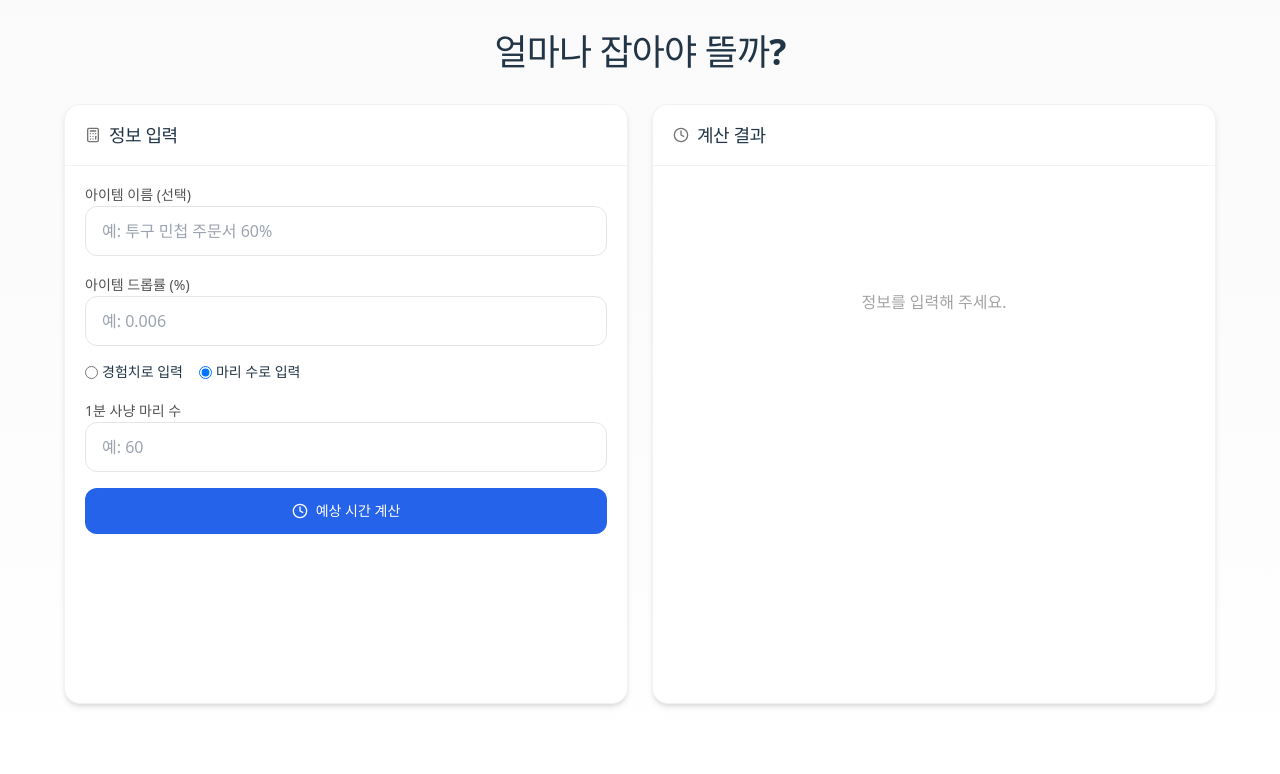
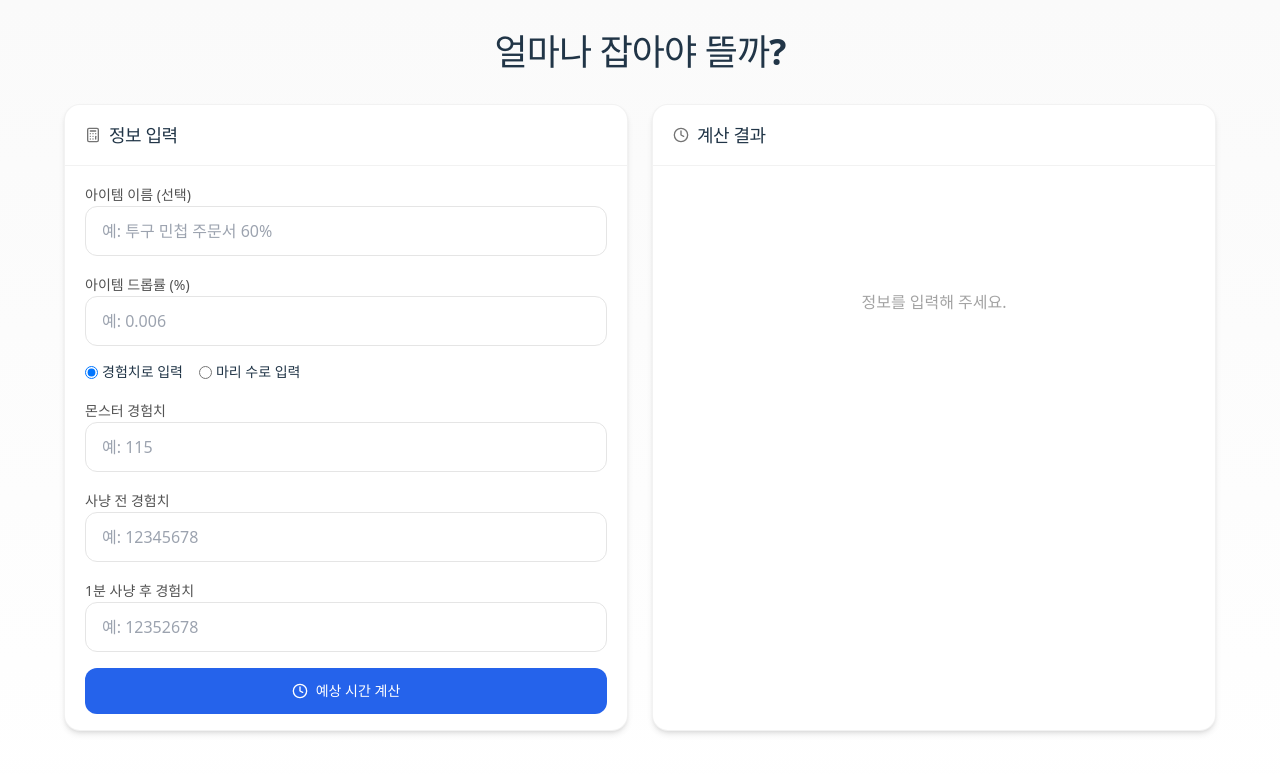
Before and after one commit to taeho-0128/FarmingCal, a React (Vite) app: page / in a window 1280 px wide. Shown: the top 774 px of the page. Built offline with nearby package versions, Linux system fonts and the light colour scheme.

Commit message:
deploy: update

```diff
--- a/src/App.jsx
+++ b/src/App.jsx
@@ -73,7 +73,6 @@ function FloatingTimer({ open, onClose, initSeconds, label }) {
   const keyBase = (label || "아이템").trim() || "default";
   const storageKey = `hunt_timer_${keyBase}`;
 
-  // 타이머 열릴 때: 저장값이 있으면 항상 우선 적용, 없으면 계산값으로 초기화
   useEffect(() => {
     if (!open) return;
     try {
@@ -92,14 +91,12 @@ function FloatingTimer({ open, onClose, initSeconds, label }) {
     setEditing(false);
   }, [open, initSeconds, storageKey]);
 
-  // 1초마다 감소
   useEffect(() => {
     if (!running) return;
     const id = setInterval(() => setSeconds((s) => Math.max(0, s - 1)), 1000);
     return () => clearInterval(id);
   }, [running]);
 
-  // 변경사항을 항상 로컬 저장소에 자동 저장 (열려 있을 때)
   useEffect(() => {
     if (!open) return;
     try {
@@ -209,8 +206,9 @@ export default function App() {
   const [itemName, setItemName] = useState("");
   const [dropRatePct, setDropRatePct] = useState("");
   const [monsterXp, setMonsterXp] = useState("");
-  const [xp1min, setXp1min] = useState("");
-  const [inputMode, setInputMode] = useState("kills");
+  const [xpBefore, setXpBefore] = useState("");
+  const [xpAfter1m, setXpAfter1m] = useState("");
+  const [inputMode, setInputMode] = useState("xp"); // 기본값을 경험치로 설정
   const [kills1min, setKills1min] = useState("");
   const [submitted, setSubmitted] = useState(false);
   const [showTimer, setShowTimer] = useState(false);
@@ -218,7 +216,9 @@ export default function App() {
   const metrics = useMemo(() => {
     const p = Number(dropRatePct) / 100;
     const mxp = Number(monsterXp);
-    const xp1 = Number(xp1min);
+    const xpB = Number(xpBefore);
+    const xpA = Number(xpAfter1m);
+    const xp1 = xpA - xpB;
     const k1 = Number(kills1min);
 
     if (!p) return null;
@@ -227,7 +227,7 @@ export default function App() {
     let killsPer1m = 0;
 
     if (inputMode === "xp") {
-      if (!mxp || !xp1) return null;
+      if (!mxp || !(xp1 > 0)) return null;
       killsPer1m = Math.floor(xp1 / mxp);
     } else {
       if (!k1) return null;
@@ -239,7 +239,7 @@ export default function App() {
     const probAtExpected = successProbability(p, expectedKills);
 
     return { expectedKills, killsPer1m, killsPerHr, secondsNeeded, probAtExpected };
-  }, [dropRatePct, monsterXp, xp1min, kills1min, inputMode]);
+  }, [dropRatePct, monsterXp, xpBefore, xpAfter1m, kills1min, inputMode]);
 
   const time = formatTime(metrics?.secondsNeeded || 0);
 
@@ -281,8 +281,12 @@ export default function App() {
                       <Input type="number" placeholder="예: 115" value={monsterXp} onChange={(e) => setMonsterXp(e.target.value)} />
                     </div>
                     <div>
-                      <Label>1분 사냥 경험치</Label>
-                      <Input type="number" placeholder="예: 7000" value={xp1min} onChange={(e) => setXp1min(e.target.value)} />
+                      <Label>사냥 전 경험치</Label>
+                      <Input type="number" placeholder="예: 12345678" value={xpBefore} onChange={(e) => setXpBefore(e.target.value)} />
+                    </div>
+                    <div>
+                      <Label>1분 사냥 후 경험치</Label>
+                      <Input type="number" placeholder="예: 12352678" value={xpAfter1m} onChange={(e) => setXpAfter1m(e.target.value)} />
                     </div>
                   </>
                 )}
@@ -335,6 +339,7 @@ export default function App() {
 
                   <p className="text-xs leading-relaxed text-neutral-500">
                     {metrics.expectedKills.toLocaleString()}마리를 잡았을 때 아이템을 얻을 확률은 약 {(metrics.probAtExpected * 100).toFixed(1)}%입니다.
+                    <br />평균적인 기대값이므로 실제 획득 시간은 운에 따라 다를 수 있습니다.
                   </p>
                 </div>
               )}
```
Also changed, not shown: 1 other file (tests, documents, lock files or other folders).
